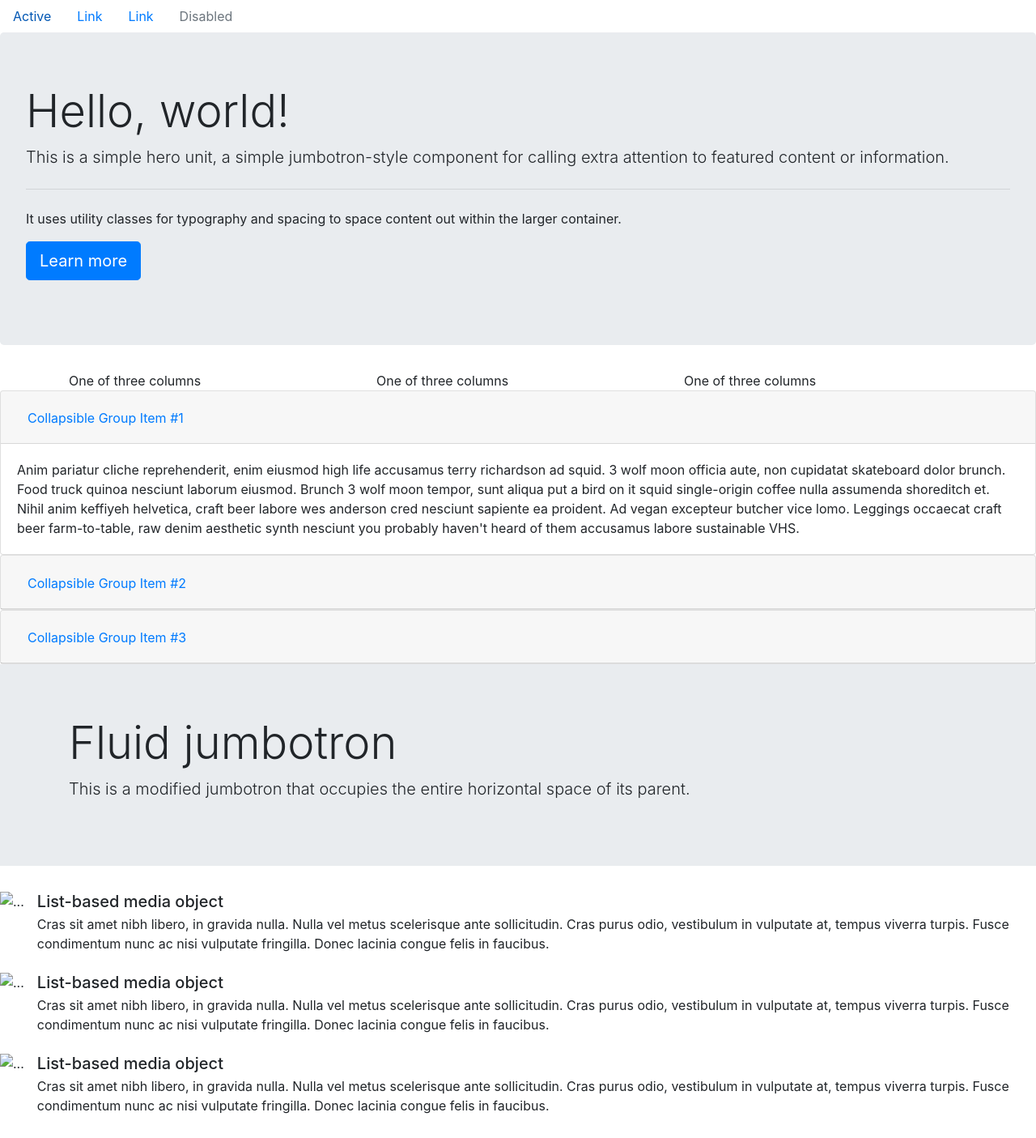
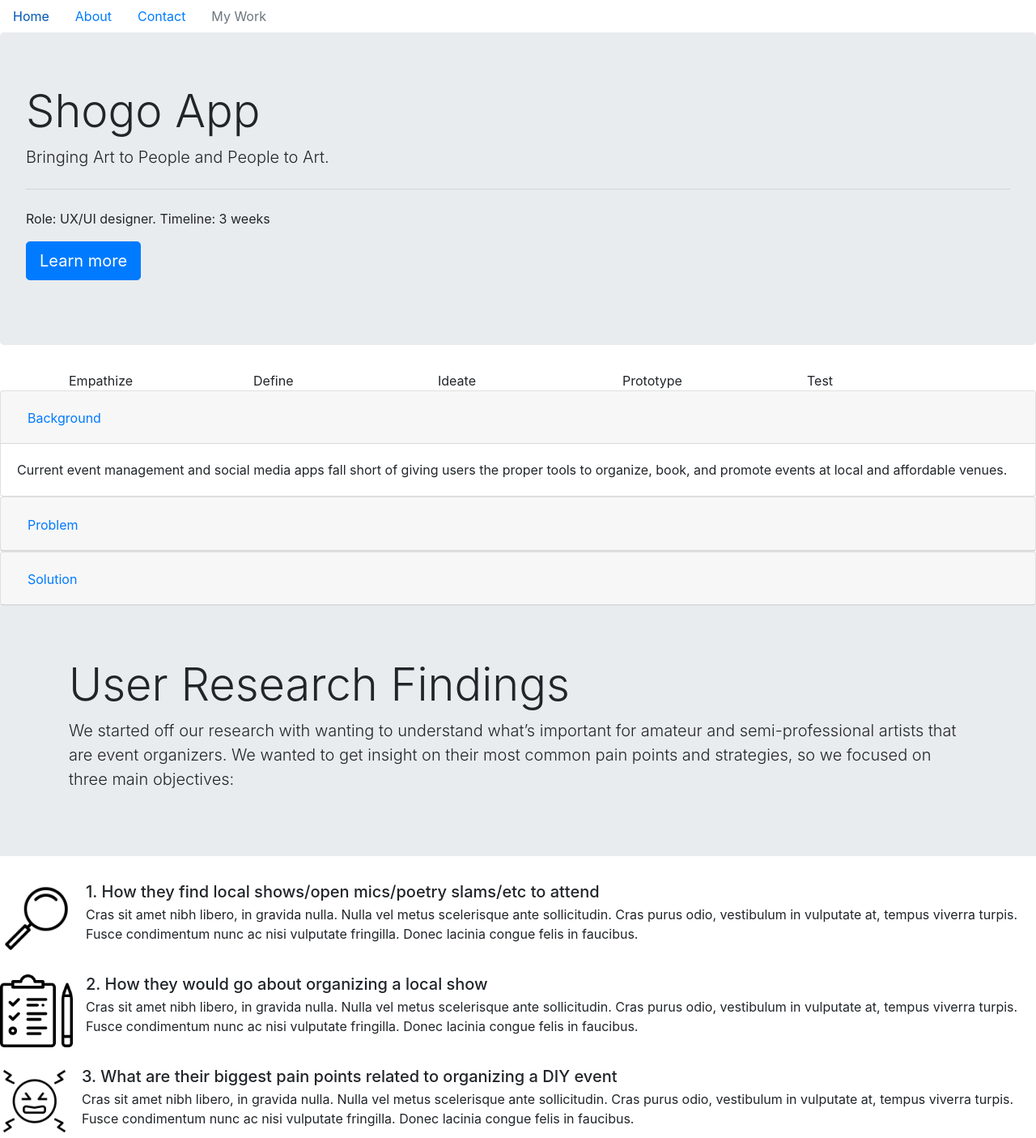
Before and after one commit to abadtayna/UX_UI_HW_20, a plain HTML site: page index.html in a window 1280 px wide. Shown: the top 1405 px of the page at 81% size. Drawn offline with nearby package versions, Linux system fonts and the light colour scheme.

Commit message:
update 1

```diff
--- a/index.html
+++ b/index.html
@@ -16,25 +16,25 @@
     <!-- Nav Bar -->
     <ul class="nav">
         <li class="nav-item">
-          <a class="nav-link active" href="#">Active</a>
+          <a class="nav-link active" href="#">Home</a>
         </li>
         <li class="nav-item">
-          <a class="nav-link" href="#">Link</a>
+          <a class="nav-link" href="#">About</a>
         </li>
         <li class="nav-item">
-          <a class="nav-link" href="#">Link</a>
+          <a class="nav-link" href="#">Contact</a>
         </li>
         <li class="nav-item">
-          <a class="nav-link disabled" href="#" tabindex="-1" aria-disabled="true">Disabled</a>
+          <a class="nav-link disabled" href="#" tabindex="-1" aria-disabled="true">My Work</a>
         </li>
       </ul>
 
     <!-- Jumbotron -->
       <div class="jumbotron">
-        <h1 class="display-4">Hello, world!</h1>
-        <p class="lead">This is a simple hero unit, a simple jumbotron-style component for calling extra attention to featured content or information.</p>
+        <h1 class="display-4">Shogo App</h1>
+        <p class="lead">Bringing Art to People and People to Art.</p>
         <hr class="my-4">
-        <p>It uses utility classes for typography and spacing to space content out within the larger container.</p>
+        <p>Role: UX/UI designer. Timeline: 3 weeks</p>
         <p class="lead">
           <a class="btn btn-primary btn-lg" href="#" role="button">Learn more</a>
         </p>
@@ -44,13 +44,19 @@
     <div class="container">
         <div class="row">
           <div class="col-sm">
-            One of three columns
+            Empathize
           </div>
           <div class="col-sm">
-            One of three columns
+            Define
           </div>
           <div class="col-sm">
-            One of three columns
+            Ideate
+          </div>
+          <div class="col-sm">
+            Prototype
+          </div>
+          <div class="col-sm">
+            Test
           </div>
         </div>
       </div>
@@ -61,14 +67,14 @@
           <div class="card-header" id="headingOne">
             <h2 class="mb-0">
               <button class="btn btn-link" type="button" data-toggle="collapse" data-target="#collapseOne" aria-expanded="true" aria-controls="collapseOne">
-                Collapsible Group Item #1
+                Background
               </button>
             </h2>
           </div>
 
           <div id="collapseOne" class="collapse show" aria-labelledby="headingOne" data-parent="#accordionExample">
             <div class="card-body">
-              Anim pariatur cliche reprehenderit, enim eiusmod high life accusamus terry richardson ad squid. 3 wolf moon officia aute, non cupidatat skateboard dolor brunch. Food truck quinoa nesciunt laborum eiusmod. Brunch 3 wolf moon tempor, sunt aliqua put a bird on it squid single-origin coffee nulla assumenda shoreditch et. Nihil anim keffiyeh helvetica, craft beer labore wes anderson cred nesciunt sapiente ea proident. Ad vegan excepteur butcher vice lomo. Leggings occaecat craft beer farm-to-table, raw denim aesthetic synth nesciunt you probably haven't heard of them accusamus labore sustainable VHS.
+                Current event management and social media apps fall short of giving users the proper tools to organize, book, and promote events at local and affordable venues.
             </div>
           </div>
         </div>
@@ -76,13 +82,16 @@
           <div class="card-header" id="headingTwo">
             <h2 class="mb-0">
               <button class="btn btn-link collapsed" type="button" data-toggle="collapse" data-target="#collapseTwo" aria-expanded="false" aria-controls="collapseTwo">
-                Collapsible Group Item #2
+                Problem
               </button>
             </h2>
           </div>
           <div id="collapseTwo" class="collapse" aria-labelledby="headingTwo" data-parent="#accordionExample">
             <div class="card-body">
-              Anim pariatur cliche reprehenderit, enim eiusmod high life accusamus terry richardson ad squid. 3 wolf moon officia aute, non cupidatat skateboard dolor brunch. Food truck quinoa nesciunt laborum eiusmod. Brunch 3 wolf moon tempor, sunt aliqua put a bird on it squid single-origin coffee nulla assumenda shoreditch et. Nihil anim keffiyeh helvetica, craft beer labore wes anderson cred nesciunt sapiente ea proident. Ad vegan excepteur butcher vice lomo. Leggings occaecat craft beer farm-to-table, raw denim aesthetic synth nesciunt you probably haven't heard of them accusamus labore sustainable VHS.
+                Artists and performers need a way to organize popular and successful events in their area because renting space is expensive, self-promotion is daunting, and booking people is complicated.
+
+                We believe creating a centralized platform for emerging artists to organize and promote events will achieve more engagement with local audiences and allow artistic communities to thrive.
+
             </div>
           </div>
         </div>
@@ -90,13 +99,13 @@
           <div class="card-header" id="headingThree">
             <h2 class="mb-0">
               <button class="btn btn-link collapsed" type="button" data-toggle="collapse" data-target="#collapseThree" aria-expanded="false" aria-controls="collapseThree">
-                Collapsible Group Item #3
+                Solution
               </button>
             </h2>
           </div>
           <div id="collapseThree" class="collapse" aria-labelledby="headingThree" data-parent="#accordionExample">
             <div class="card-body">
-              Anim pariatur cliche reprehenderit, enim eiusmod high life accusamus terry richardson ad squid. 3 wolf moon officia aute, non cupidatat skateboard dolor brunch. Food truck quinoa nesciunt laborum eiusmod. Brunch 3 wolf moon tempor, sunt aliqua put a bird on it squid single-origin coffee nulla assumenda shoreditch et. Nihil anim keffiyeh helvetica, craft beer labore wes anderson cred nesciunt sapiente ea proident. Ad vegan excepteur butcher vice lomo. Leggings occaecat craft beer farm-to-table, raw denim aesthetic synth nesciunt you probably haven't heard of them accusamus labore sustainable VHS.
+                We developed Shogo to give creatives and their fans a simple, centralized platform to produce their own events, book local spaces, and grow their live audience with real-time updates, automated promotion, simple scheduling, and easy payments.
             </div>
           </div>
         </div>
@@ -105,8 +114,8 @@
     <!-- Jumbotron 2 -->
       <div class="jumbotron jumbotron-fluid">
         <div class="container">
-          <h1 class="display-4">Fluid jumbotron</h1>
-          <p class="lead">This is a modified jumbotron that occupies the entire horizontal space of its parent.</p>
+          <h1 class="display-4">User Research Findings</h1>
+          <p class="lead">We started off our research with wanting to understand what’s important for amateur and semi-professional artists that are event organizers. We wanted to get insight on their most common pain points and strategies, so we focused on three main objectives:</p>
         </div>
       </div>
 
@@ -114,27 +123,31 @@
 
       <ul class="list-unstyled">
         <li class="media">
-          <img src="..." class="mr-3" alt="...">
+          <img src="images/find.png" width="90px" class="mr-3" alt="find">
           <div class="media-body">
-            <h5 class="mt-0 mb-1">List-based media object</h5>
+            <h5 class="mt-0 mb-1">1. How they find local shows/open mics/poetry slams/etc to attend</h5>
             Cras sit amet nibh libero, in gravida nulla. Nulla vel metus scelerisque ante sollicitudin. Cras purus odio, vestibulum in vulputate at, tempus viverra turpis. Fusce condimentum nunc ac nisi vulputate fringilla. Donec lacinia congue felis in faucibus.
           </div>
         </li>
         <li class="media my-4">
-          <img src="..." class="mr-3" alt="...">
+          <img src="images/organize.png" width="90px" class="mr-3" alt="...">
           <div class="media-body">
-            <h5 class="mt-0 mb-1">List-based media object</h5>
+            <h5 class="mt-0 mb-1">2. How they would go about organizing a local show </h5>
             Cras sit amet nibh libero, in gravida nulla. Nulla vel metus scelerisque ante sollicitudin. Cras purus odio, vestibulum in vulputate at, tempus viverra turpis. Fusce condimentum nunc ac nisi vulputate fringilla. Donec lacinia congue felis in faucibus.
           </div>
         </li>
         <li class="media">
-          <img src="..." class="mr-3" alt="...">
+          <img src="images/pain.png" width="85px" class="mr-3" alt="...">
           <div class="media-body">
-            <h5 class="mt-0 mb-1">List-based media object</h5>
+            <h5 class="mt-0 mb-1">3. What are their biggest pain points related to organizing a DIY event</h5>
             Cras sit amet nibh libero, in gravida nulla. Nulla vel metus scelerisque ante sollicitudin. Cras purus odio, vestibulum in vulputate at, tempus viverra turpis. Fusce condimentum nunc ac nisi vulputate fringilla. Donec lacinia congue felis in faucibus.
           </div>
         </li>
       </ul>
+
+    <!-- Survey Image -->
+      <img src="images/Group 412.png" class="img-fluid" alt="Responsive image">
+
 
     <!-- Optional JavaScript -->
     <!-- jQuery first, then Popper.js, then Bootstrap JS -->
```
Also changed, not shown: images/Group 412.png (added), images/find.png (added), images/organize.png (added), images/pain.png (added), 1 other file.
